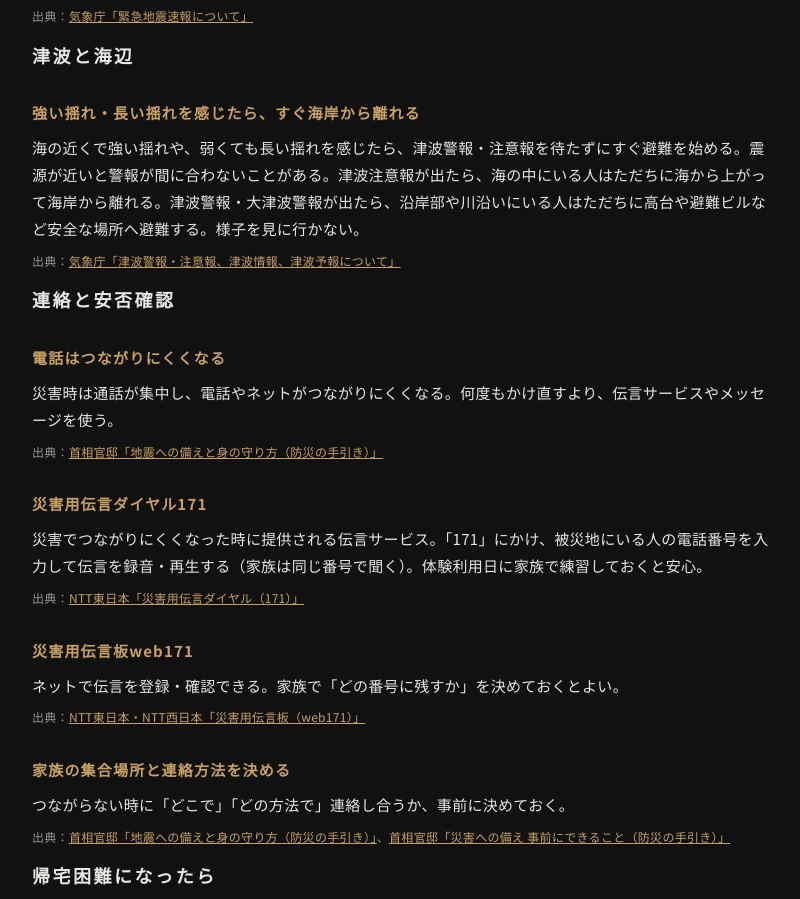
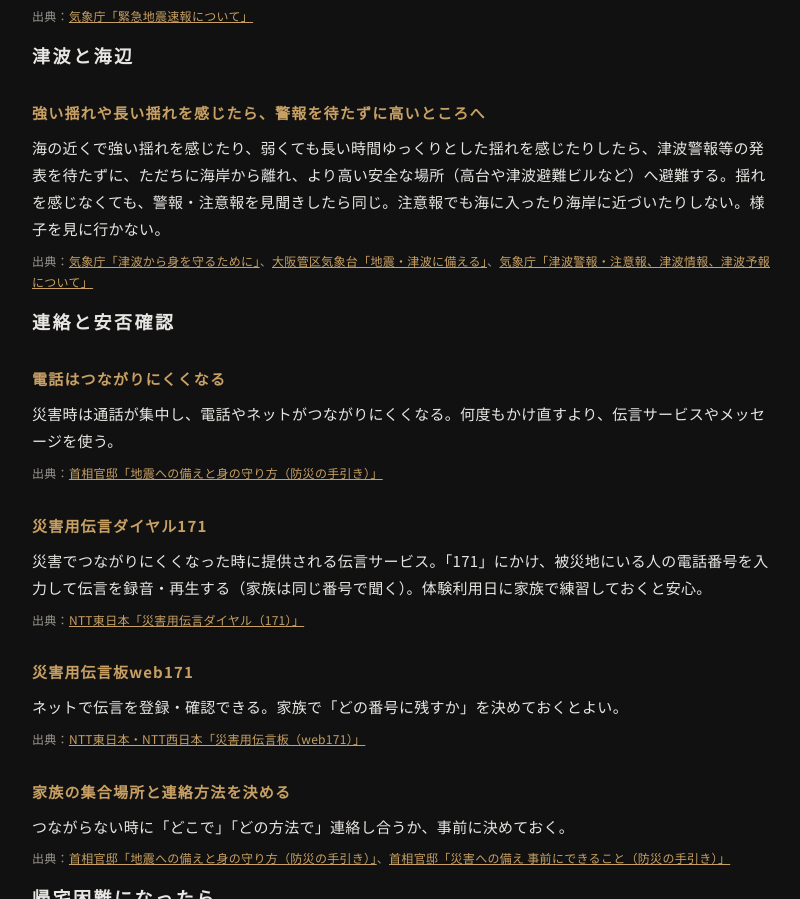
Before and after one commit to GameBar777/gamebar777.github.io, a plain HTML site: page guides/odaiba-afterlines/bousai-knowledge.html in a window 1280 px wide. Shown: the part 1326-2225 px from the top of the page, without its empty margins (238-1038 px from the left). Drawn offline with Linux system fonts and the light colour scheme.

Commit message:
Align Odaiba bousai-knowledge tsunami text with the in-game encyclopedia and JMA sources

```diff
--- a/guides/odaiba-afterlines/bousai-knowledge.html
+++ b/guides/odaiba-afterlines/bousai-knowledge.html
@@ -39,9 +39,9 @@
 <p>震源に近い場所では、速報より先に強い揺れが来ることがある。速報がなくても、揺れを感じたら身を守る行動を。</p>
 <p class="src">出典：<a href="https://www.jma.go.jp/jma/kishou/know/jishin/eew/index.html" rel="noopener" target="_blank">気象庁「緊急地震速報について」</a></p>
 <h2>津波と海辺</h2>
-<h3>強い揺れ・長い揺れを感じたら、すぐ海岸から離れる</h3>
-<p>海の近くで強い揺れや、弱くても長い揺れを感じたら、津波警報・注意報を待たずにすぐ避難を始める。震源が近いと警報が間に合わないことがある。津波注意報が出たら、海の中にいる人はただちに海から上がって海岸から離れる。津波警報・大津波警報が出たら、沿岸部や川沿いにいる人はただちに高台や避難ビルなど安全な場所へ避難する。様子を見に行かない。</p>
-<p class="src">出典：<a href="https://www.jma.go.jp/jma/kishou/know/jishin/joho/tsunamiinfo.html" rel="noopener" target="_blank">気象庁「津波警報・注意報、津波情報、津波予報について」</a></p>
+<h3>強い揺れや長い揺れを感じたら、警報を待たずに高いところへ</h3>
+<p>海の近くで強い揺れを感じたり、弱くても長い時間ゆっくりとした揺れを感じたりしたら、津波警報等の発表を待たずに、ただちに海岸から離れ、より高い安全な場所（高台や津波避難ビルなど）へ避難する。揺れを感じなくても、警報・注意報を見聞きしたら同じ。注意報でも海に入ったり海岸に近づいたりしない。様子を見に行かない。</p>
+<p class="src">出典：<a href="https://www.jma.go.jp/jma/kishou/know/jishin/tsunami_bosai/index.html" rel="noopener" target="_blank">気象庁「津波から身を守るために」</a>、<a href="https://www.data.jma.go.jp/osaka/jishinkazan/sonaeru.html" rel="noopener" target="_blank">大阪管区気象台「地震・津波に備える」</a>、<a href="https://www.jma.go.jp/jma/kishou/know/jishin/joho/tsunamiinfo.html" rel="noopener" target="_blank">気象庁「津波警報・注意報、津波情報、津波予報について」</a></p>
 <h2>連絡と安否確認</h2>
 <h3>電話はつながりにくくなる</h3>
 <p>災害時は通話が集中し、電話やネットがつながりにくくなる。何度もかけ直すより、伝言サービスやメッセージを使う。</p>
```
